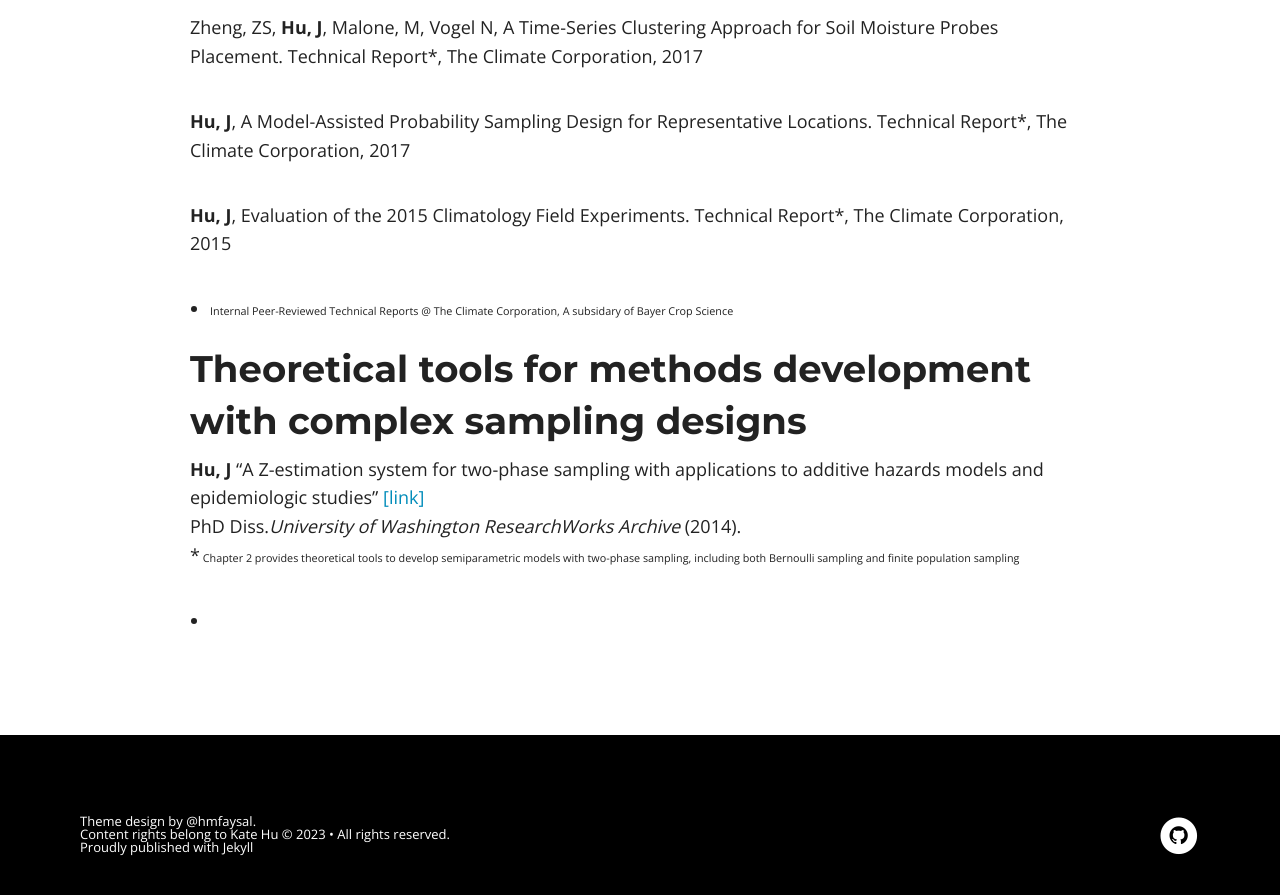
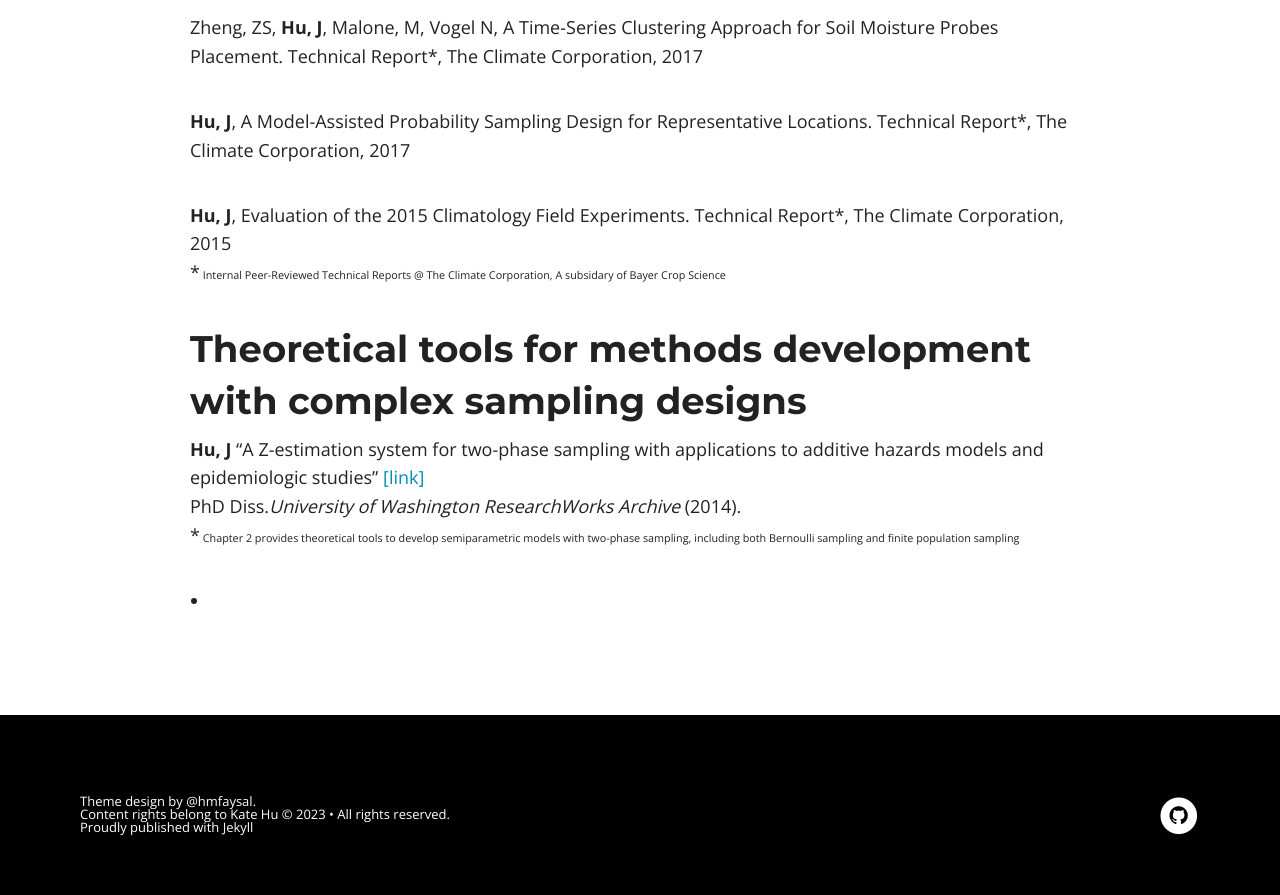
Before and after one commit to katehu/katehu.github.io, a Jekyll site: the page built from study-design.md, in a window 1280 px wide and 900 px high, scrolled down 1663 px. Shown: the top 895 px of the window. Built offline with Jekyll 4.4.1, drawn with Linux system fonts in a browser that asks for light colours; nearby versions of some CDN libraries.

```diff
--- a/study-design.md
+++ b/study-design.md
@@ -60,7 +60,7 @@ Approach for Soil Moisture Probes Placement. Technical Report*, The Climate Corp
 Locations. Technical Report*, The Climate Corporation, 2017
 
 **Hu, J**, Evaluation of the 2015 Climatology Field Experiments. Technical Report*, The Climate Corporation, 2015 <br/>
-* <small> Internal Peer-Reviewed Technical Reports @ The Climate Corporation, A subsidary of Bayer Crop Science <small> <br/>
+*<small> Internal Peer-Reviewed Technical Reports @ The Climate Corporation, A subsidary of Bayer Crop Science <small>
 
 
 ## Theoretical tools for methods development with complex sampling designs <a name="theory"></a>
```
